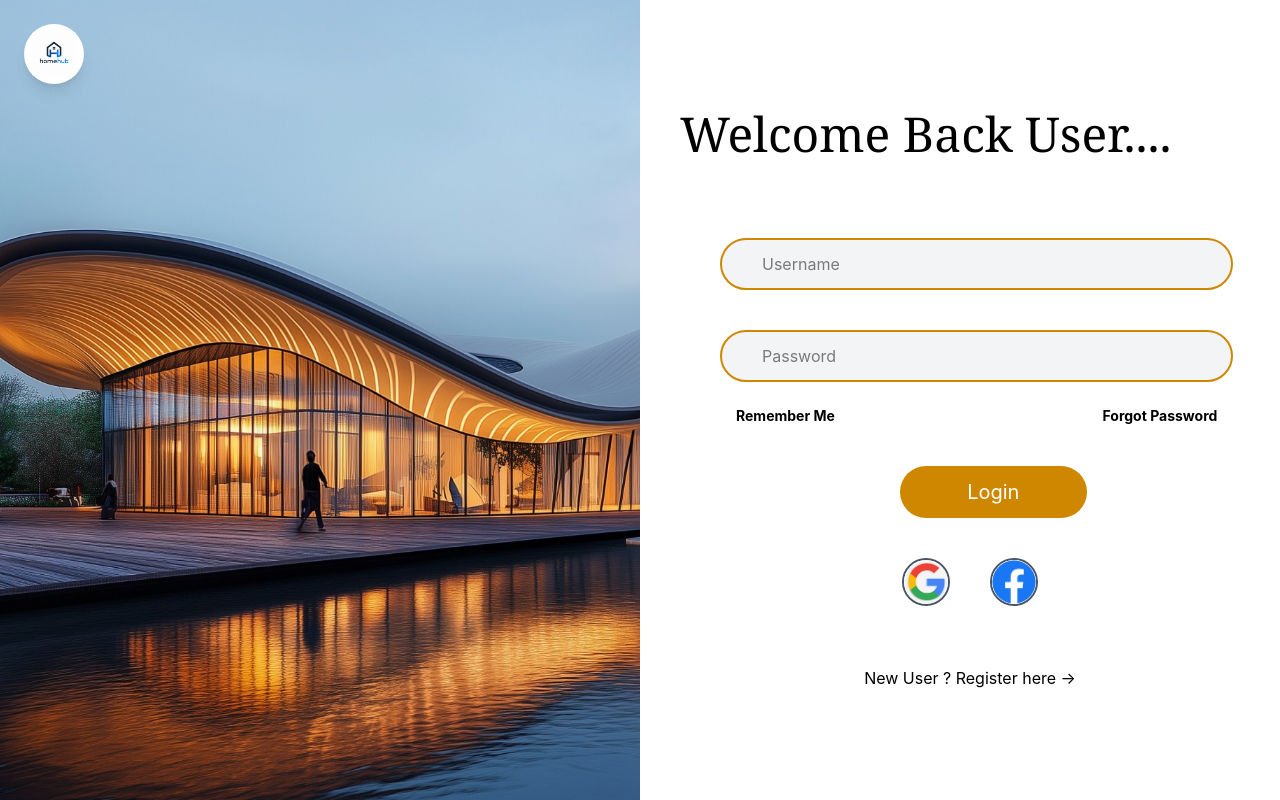
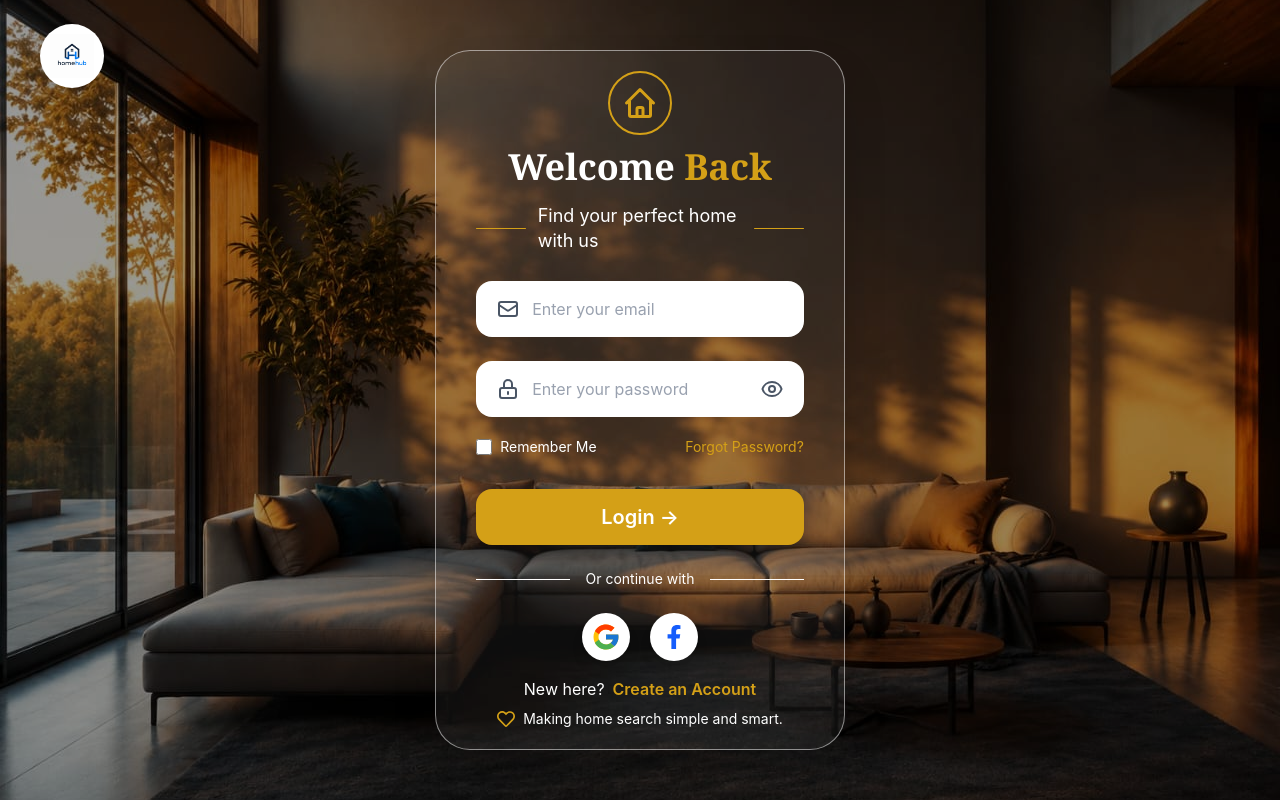
Before and after one commit to sakethbikkina07/HomeHub, a React (Vite) app in the folder Frontend/: page /login in a window 1280 px wide. Built offline with nearby package versions, Linux system fonts and the light colour scheme.

Commit message:
F-login updated

```diff
--- a/Frontend/src/Component/Login.jsx
+++ b/Frontend/src/Component/Login.jsx
@@ -1,76 +1,163 @@
-import { Link } from 'react-router-dom'
-import { useNavigate } from 'react-router-dom'
-import building from '../assets/building.jpeg'
-import logo from '../assets/logo.png'
-import google from '../assets/google.avif'
-import facebook from '../assets/facebook.avif'
+import { Link, useNavigate } from "react-router-dom";
+import { useState } from "react";
+import logo from "../assets/logo.png";
+import house from "../assets/log img.jpg";
+import {HiOutlineMail, HiOutlineLockClosed, HiOutlineEye, HiOutlineEyeOff, HiOutlineHome } from "react-icons/hi";
+import { FaRegHeart } from "react-icons/fa";
+import { FcGoogle } from "react-icons/fc";
+import { FaFacebookF } from "react-icons/fa";
 
 function Login() {
   const navigate = useNavigate();
+  const [showPassword, setShowPassword] = useState(false);
+  const handleLogin = () => { navigate("/dashboard"); };
 
   return (
-      <div className="flex bg-white w-full h-screen overflow-hidden">
+    <div className="relative w-full h-screen overflow-hidden">
+      {/* Background Image */}
+      <img
+        src={house}
+        alt="House"
+        className="absolute inset-0 w-full h-full object-cover"
+      />
 
-        <div className="w-1/2 h-screen relative">
-          <img
-            src={building}
-            alt="building"
-            className="w-full h-full object-cover"
-          />
-          <div className="absolute top-6 left-6 bg-white rounded-full overflow-hidden w-15 h-15 p-2 flex items-center justify-center shadow-lg">
-            <img src={logo} alt="logo" className="w-full h-full object-contain" />
-          </div>
+      {/* Dark Overlay */}
+      <div className="absolute inset-0 bg-black/40"></div>
+
+      {/* Logo */}
+      <div className="absolute top-6 left-10 z-20">
+        <div className="w-16 h-16 rounded-full bg-white shadow-xl flex items-center justify-center">
+          <img src={logo} alt="Logo" className="w-11 h-11 object-contain" />
         </div>
+      </div>
 
-        <div className="w-1/2 p-10 flex flex-col justify-center">
+      {/* Login Card */}
+      <div className="absolute inset-0 flex items-center justify-center">
+        <div className="w-[32%] rounded-[35px] bg-white/5 backdrop-blur-100 border border-white/50 shadow-2xl px-10 py-5">
 
-          <h2 className="text-5xl mb-20 font-serif">
-            Welcome Back User....
-          </h2>
+          {/* Home Icon */}
+          <div className="flex flex-col items-center mb-7">
+            <div className="w-16 h-16 rounded-full border-2 border-[#D4A017] flex items-center justify-center mb-3">
+              <HiOutlineHome className="text-[#D4A017] text-4xl" />
+            </div>
 
-          <input
-            type="text"
-            placeholder="Username"
-            className="w-11/12 p-3 mb-10 ml-10 rounded-full bg-gray-100 border-2 border-yellow-600 outline-none text-left px-10"
-          />
+            {/* Heading */}
+            <h1 className="text-4xl font-bold text-white font-serif">
+              Welcome <span className="text-[#D4A017]"> Back </span>
+            </h1>
 
-          <input
-            type="password"
-            placeholder="Password"
-            className="w-11/12 p-3 mb-6 ml-10 rounded-full bg-gray-100 border-2 border-yellow-600 outline-none text-left px-10"
-          />
-
-          <div className=" w-11/12 flex justify-between ml-10 mb-10 px-4">
-            <a href="#" className="text-sm font-bold">Remember Me</a>
-            <a href="#" className="text-sm font-bold">Forgot Password</a>
+            <div className="flex items-center justify-center gap-3 mt-4 w-full">
+              <div className="w-16 h-[1px] bg-[#D4A017] rounded-full"></div>
+              <span className="text-[18px] text-white text-xl"> Find your perfect home with us </span>
+              <div className="w-16 h-[1px] bg-[#D4A017] rounded-full"></div>
+            </div>
           </div>
 
-          <button className="w-4/12 p-3 bg-yellow-600 text-white rounded-full text-xl mb-10 ml-55 text-center hover:bg-yellow-700 "
-            onClick={() => navigate("/dashboard")}
-          >
-            Login
-          </button>
+          {/* Email */}
+          <div className="relative mb-6">
+            <HiOutlineMail
+              className="absolute left-5 top-1/2 -translate-y-1/2
+              text-gray-600 text-2xl"
+            />
 
-          <div className="flex justify-center gap-10 ml-5 mb-15">
-            <img
-              src={google}
-              alt="google"
-              className="w-12 h-12 cursor-pointer border-2 border-gray-600 rounded-full"
-            />
-            <img
-              src={facebook}
-              alt="facebook"
-              className="w-12 h-12 cursor-pointer border-2 border-gray-600 rounded-full"
+            <input
+              type="email"
+              placeholder="Enter your email"
+              className="w-full h-14 rounded-2xl bg-white pl-14 pr-5
+              text-gray-700 placeholder:text-gray-400 outline-none"
             />
           </div>
 
-         <Link to="/register" className="text-center block ml-5">
-          New User ? Register here →
-        </Link>
+          {/* Password */}
+          <div className="relative">
+            <HiOutlineLockClosed
+              className="absolute left-5 top-1/2 -translate-y-1/2
+              text-gray-600 text-2xl"
+            />
 
+            <input
+              type={showPassword ? "text" : "password"}
+              placeholder="Enter your password"
+              className="w-full h-14 rounded-2xl bg-white pl-14 pr-14
+              text-gray-700 placeholder:text-gray-400 outline-none"
+            />
+
+            <button
+              type="button"
+              onClick={() => setShowPassword(!showPassword)}
+              className="absolute right-5 top-1/2 -translate-y-1/2"
+            >
+              {showPassword ? (
+                <HiOutlineEyeOff className="text-2xl text-gray-600" />
+              ) : (
+                <HiOutlineEye className="text-2xl text-gray-600" />
+              )}
+            </button>
+          </div>
+
+          {/* Remember Me & Forgot Password */}
+          <div className="flex items-center justify-between mt-5">
+            <label className="flex items-center gap-2 text-white cursor-pointer">
+              <input type="checkbox" className="accent-yellow-500 w-4 h-4" />
+
+              <span className="text-sm">Remember Me</span>
+            </label>
+
+            <Link
+              to="/forgot-password"
+              className="text-sm text-[#D4A017] hover:underline transition"
+            >
+              Forgot Password?
+            </Link>
+          </div>
+
+          {/* Login Button */}
+          <button
+            onClick={handleLogin}
+            className="w-full h-14 rounded-2xl bg-[#D4A017] hover:bg-yellow-600 shadow-lg mt-8 text-white text-xl font-semibold transition duration-300"
+          >
+            Login →
+          </button>
+
+          {/* Divider */}
+          <div className="flex items-center my-6">
+            <div className="flex-1 border-t border-white"></div>
+
+            <span className="px-4 text-white text-sm">Or continue with</span>
+
+            <div className="flex-1 border-t border-white"></div>
+          </div>
+
+          {/* Social Login */}
+          <div className="flex justify-center gap-5">
+            <button className="w-12 h-12 rounded-full bg-white hover:scale-110 transition duration-300 flex items-center justify-center shadow-lg">
+              <FcGoogle className="text-3xl" />
+            </button>
+
+            <button className="w-12 h-12 rounded-full bg-white hover:scale-110 transition duration-300 flex items-center justify-center shadow-lg">
+              <FaFacebookF className="text-2xl text-blue-600" />
+            </button>
+          </div>
+
+          {/* Register */}
+          <div className="mt-4 text-center">
+            <span className="text-white">New here?</span>
+
+            <Link
+              to="/register"
+              className="ml-2 text-[#D4A017] font-semibold hover:underline"
+            >
+              Create an Account
+            </Link>
+          </div>
+
+          <div className="mt-2 flex items-center justify-center gap-2 ">
+            <FaRegHeart className="text-[#D4A017] text-lg"/> <span className="text-white text-sm">Making home search simple and smart.</span>
+          </div>
         </div>
       </div>
-  )
+    </div>
+  );
 }
 
-export default Login
+export default Login;
```
Also changed, not shown: Frontend/src/assets/log img.jpg (added).
